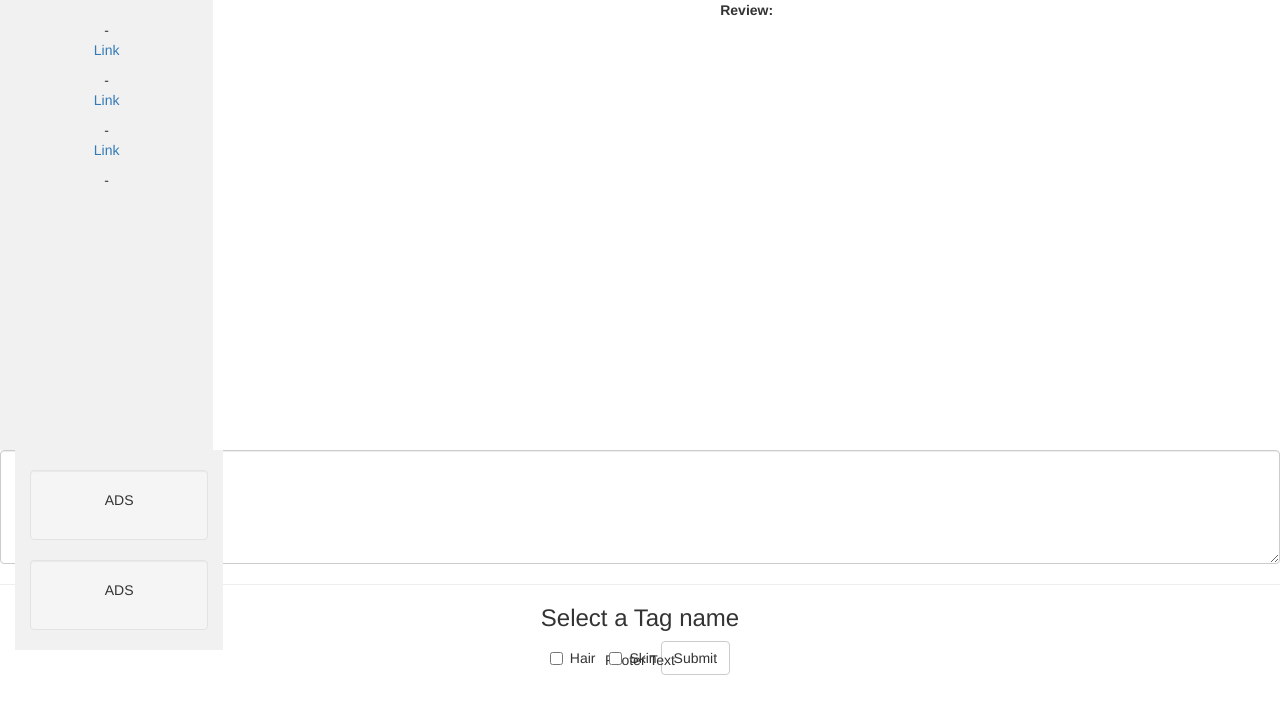
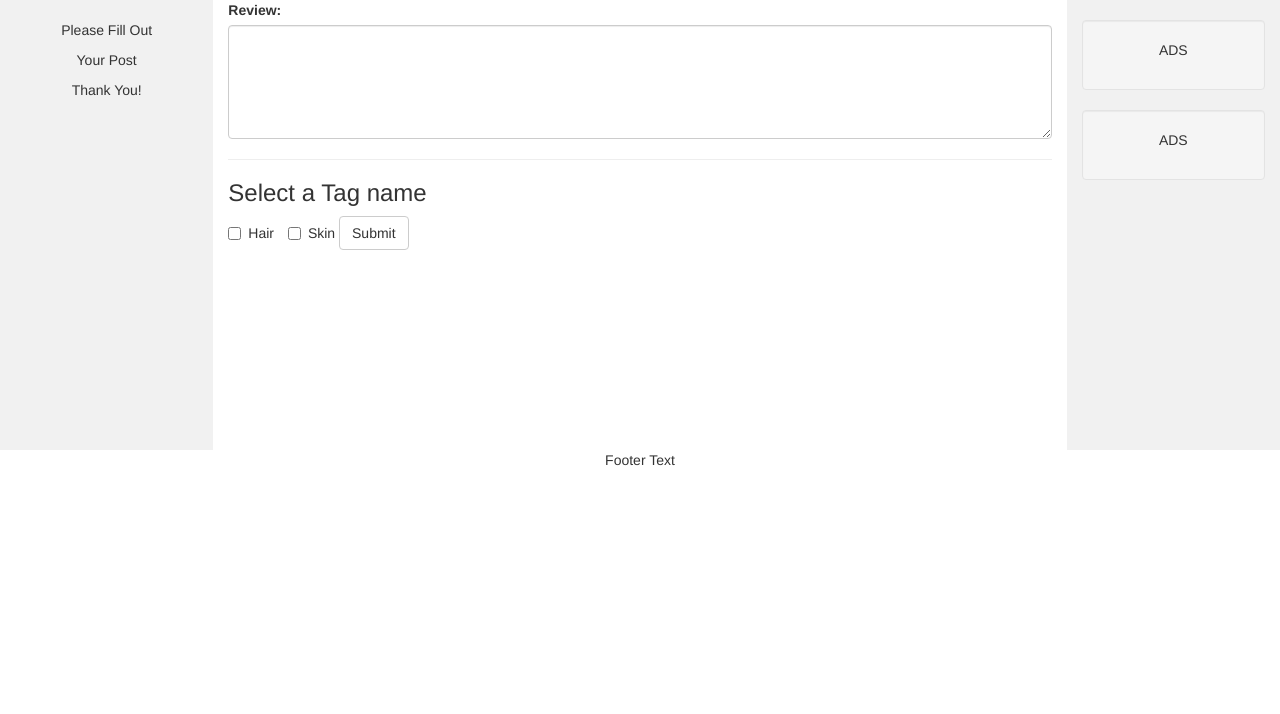
Before and after one commit to chelshunt/INST377Proj, a PHP site: page /WritePost.php in a window 1280 px wide. Shown: the part 52-766 px from the top of the page. Run offline with PHP 8.4, Linux system fonts and the light colour scheme; data that the repository does not hold is empty; some libraries are stand-ins or nearby versions.

Commit message:
Update WritePost.php

```diff
--- a/WritePost.php
+++ b/WritePost.php
@@ -114,14 +114,14 @@
 
 
 
-
-         <div class="container-fluid text-center">
-    <div class="row content">
-      <div class="col-sm-2 sidenav">
- -      <p><a href="#">Link</a></p>
- -      <p><a href="#">Link</a></p>
- -      <p><a href="#">Link</a></p>
- -    </div>
+       <div class="container-fluid text-center">
+  <div class="row content">
+    <div class="col-sm-2 sidenav">
+      <p>Please Fill Out</p>
+      <p>Your Post</p>
+      <p>Thank You!</p>
+    </div>
+    <div class="col-sm-8 text-left">
         <form action="Fetch.php">
        <label for="comment">Review:</label>
         <textarea class="form-control" rows="5" id="review"></textarea>
```
